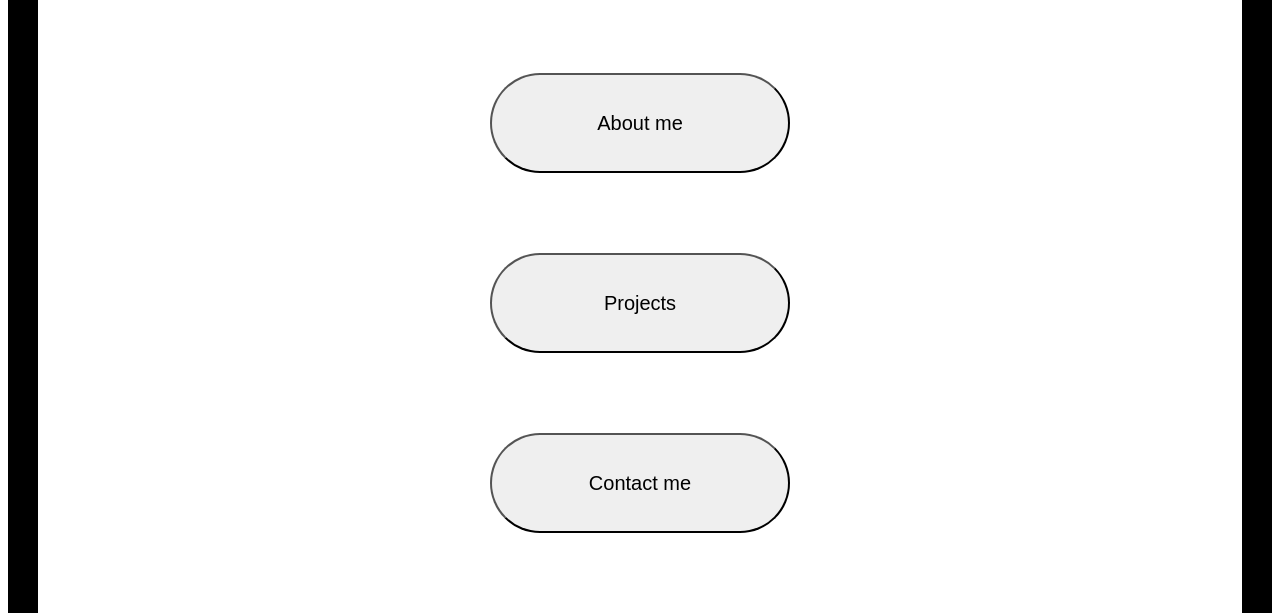
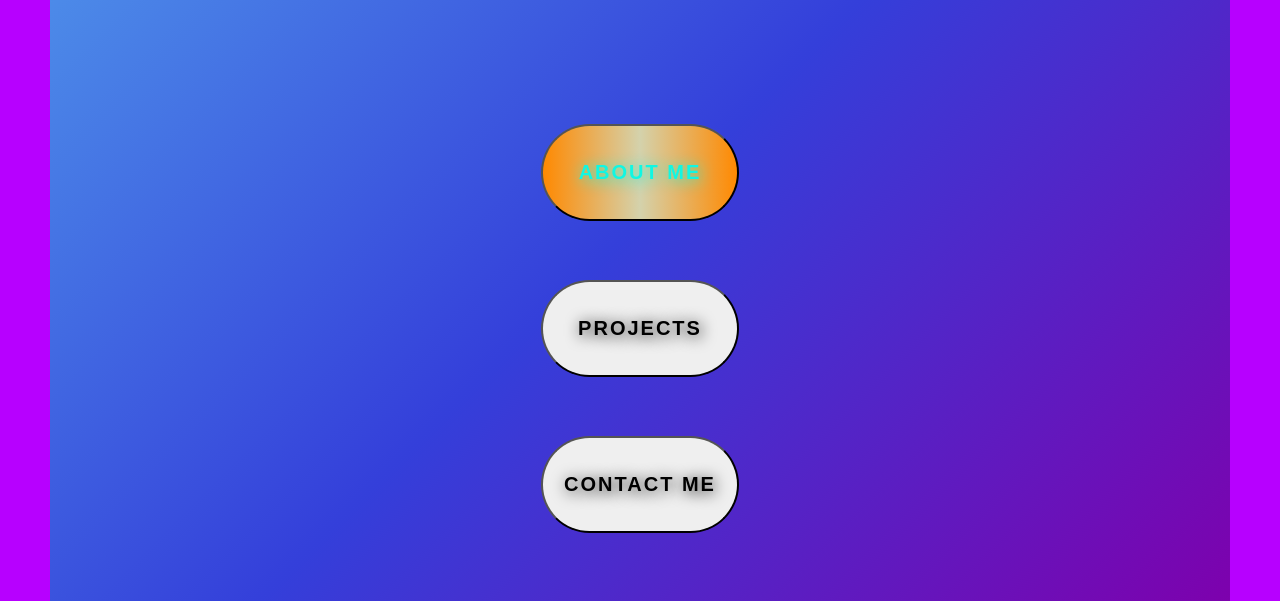
Before and after one commit to BenjaminJones34/portfolio, a plain HTML site: page index.html in a window 1280 px wide. Shown: the part 207-820 px from the top of the page. Drawn offline with Linux system fonts and the light colour scheme.

Commit message:
Gave home page colour and animations on buttons. Still unfinished on the colours.

```diff
--- a/index.html
+++ b/index.html
@@ -10,15 +10,21 @@
         <h1>Portfolio of Benjamin Jones</h1>
     </div>
     <div class="main">
-        <a href="about.html" id="about" class="space">
-            <button class="button">About me</button>
+        <div class="space">
+            <a href="about.html">
+                <button class="button" id="about">About me</button>
+            </a>
+        </div>
+        <div class="space">
+        <a href="">
+            <button class="button" id="projects">Projects</button>
         </a>
-        <a href="" id="projects" class="space">
-            <button  class="button">Projects</button>
+        </div>
+        <div class="space">
+        <a href="">
+            <button class="button" id="contact">Contact me</button>
         </a>
-        <a href="" id="contact" class="space">
-            <button class="button">Contact me</button>
-        </a>
+        </div>
     </div>
 </body>
 </html>
--- a/styles/homestyle.css
+++ b/styles/homestyle.css
@@ -1,45 +1,88 @@
 @import url('https://fonts.googleapis.com/css2?family=Merriweather+Sans:wght@500&display=swap');
 
 html {
-    height: 100%;
-    /* border-right: 30px solid black;
-    border-left: 30px solid black; */
+    height: 94.8vh;
+    border-right: 50px solid #b700ff;
+    border-left: 50px solid #b700ff;
+    border-top: 50px solid #b700ff;
+    background-image: linear-gradient(135deg,  rgb(81, 153, 235),
+    rgb(52, 63, 218), rgb(125, 1, 173));
 }
 
 body {
-    /* max-height: 100vh; */
-    border-right: 30px solid black;
-    border-left: 30px solid black;
+    height: 90vh;
 }
 
 .top {
     text-align: center;
     font-family: "Merriweather Sans", sans-serif;
-    margin-top: 50px;
-    margin-bottom: 150px;
+    padding-top: 10px;
+    margin-bottom: 140px;
     font-size: 2em;
     min-width: 100%;
 }
 
 .main {
     display: flex;
-    flex-direction: column;
+    flex-direction: row;
     flex-wrap: wrap;
-    align-items: center;
+    justify-content: center;
+    align-content: space-around;
+    text-align: center;
     height: 50%;
-    width: 100%
 }
 
 .space {
     height: 10%;
-    margin-bottom: 80px;
+    margin-bottom: 120px;
+    width: 100%;
 }
 
 .button {
-    padding: 30px;
-    min-width: 300px;
+    padding-top: 35px;
+    padding-bottom: 35px;
+    width: 17%;
     border-radius: 50px;
     font-size: 20px;
-    height: 100px;
-    /* width: 50%; */
+    text-transform: uppercase;
+    min-width: 190px;
+    letter-spacing: 0.1em;
+    font-weight: 550;
+    text-shadow: 2px 2px 15px;
+    animation-name: buttonHoverReverse;
+    animation-duration: 0.2s;
 }
+
+#about {
+    background-image: linear-gradient(90deg, rgb(255, 137, 1), rgb(212, 210, 172),
+                                      rgb(255, 137, 1));
+    color: rgb(16, 247, 227)
+}
+
+.button:hover {
+    /* transform: scale(1.2,1.2);
+    transition: transform 1s; */
+    animation-name: buttonHover;
+    animation-duration: 0.3s;
+    animation-fill-mode: forwards;
+    /* animation-timing-function: ease-in-out; */
+}
+
+@keyframes buttonHover {
+    from {
+        transform: scale(1,1);
+
+    }
+    to {
+        transform: scale(1.15,1.15);
+    }
+}
+
+@keyframes buttonHoverReverse {
+    from {
+        transform: scale(1.15,1.15);
+    }
+    to {
+        transform: scale(1,1);
+    }
+}
```
